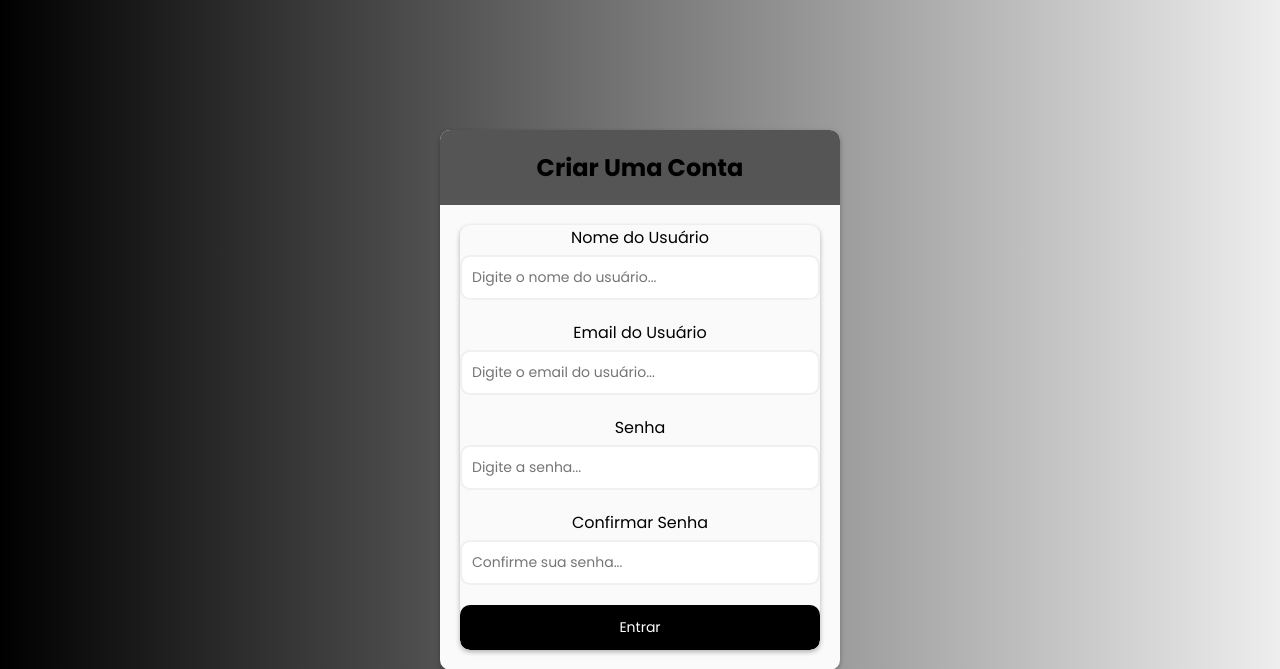
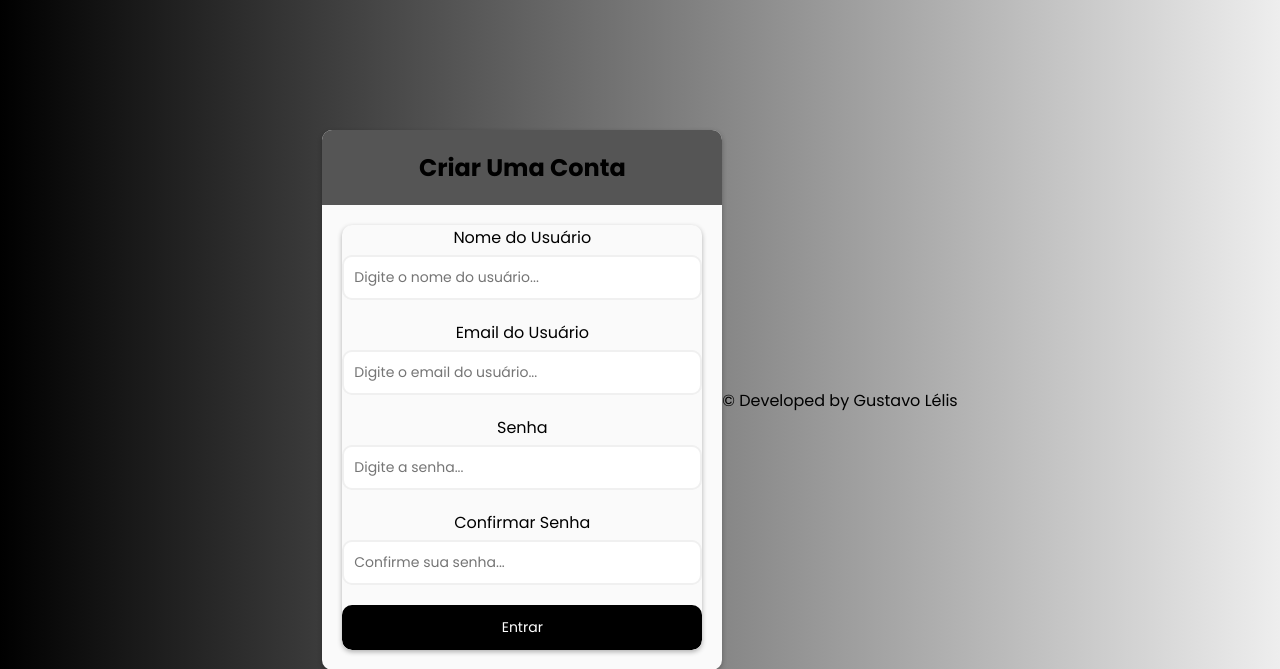
Before and after one commit to LelisGustavo/formulario-php, a PHP site: page / in a window 1280 px wide. Shown: the top 669 px of the page. Run offline with PHP 8.4, Linux system fonts and the light colour scheme.

Commit message:
Update index.php

```diff
--- a/index.php
+++ b/index.php
@@ -114,4 +114,8 @@ if (isset($_POST['btnSend'])) {
 
 </body>
 
+<footer>
+  &copy; Developed by Gustavo Lélis
+</footer>
+
 </html>
```
